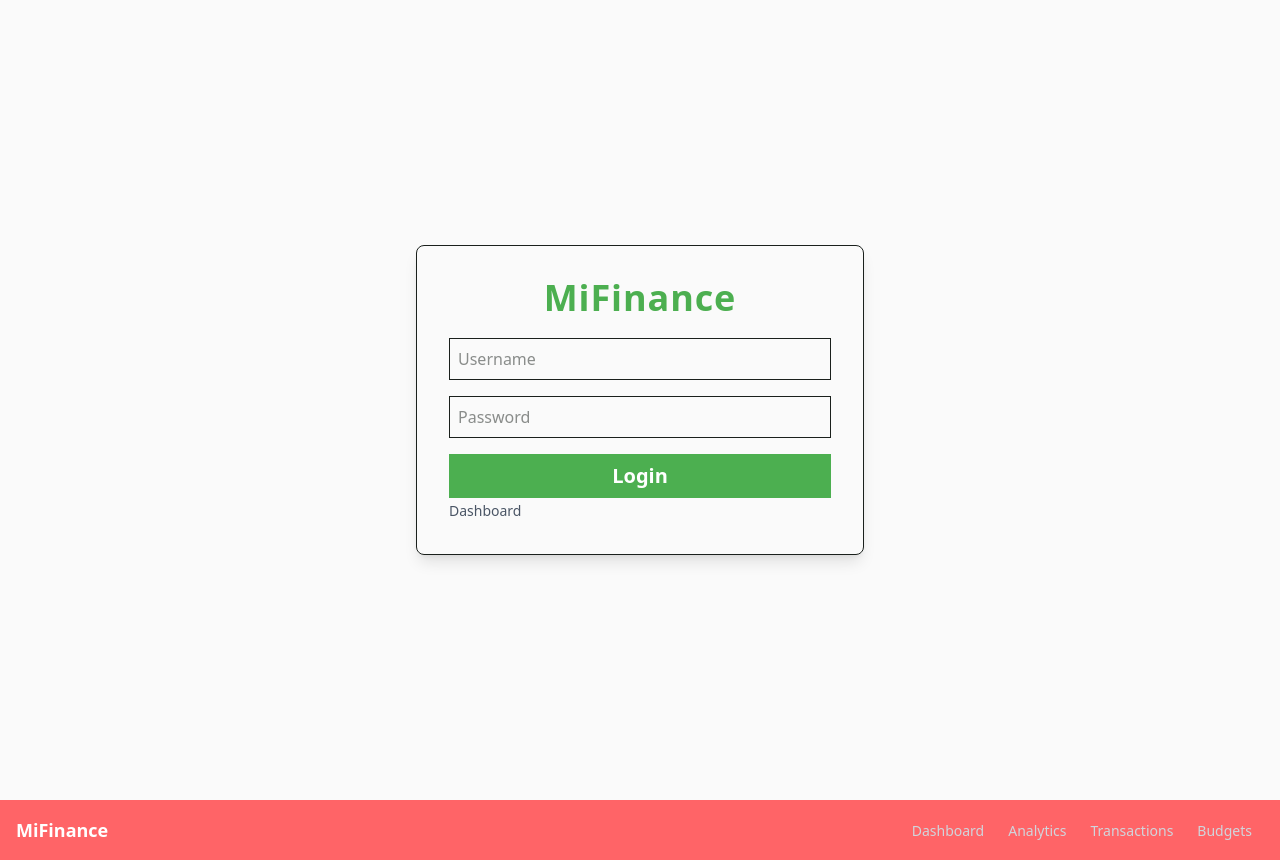
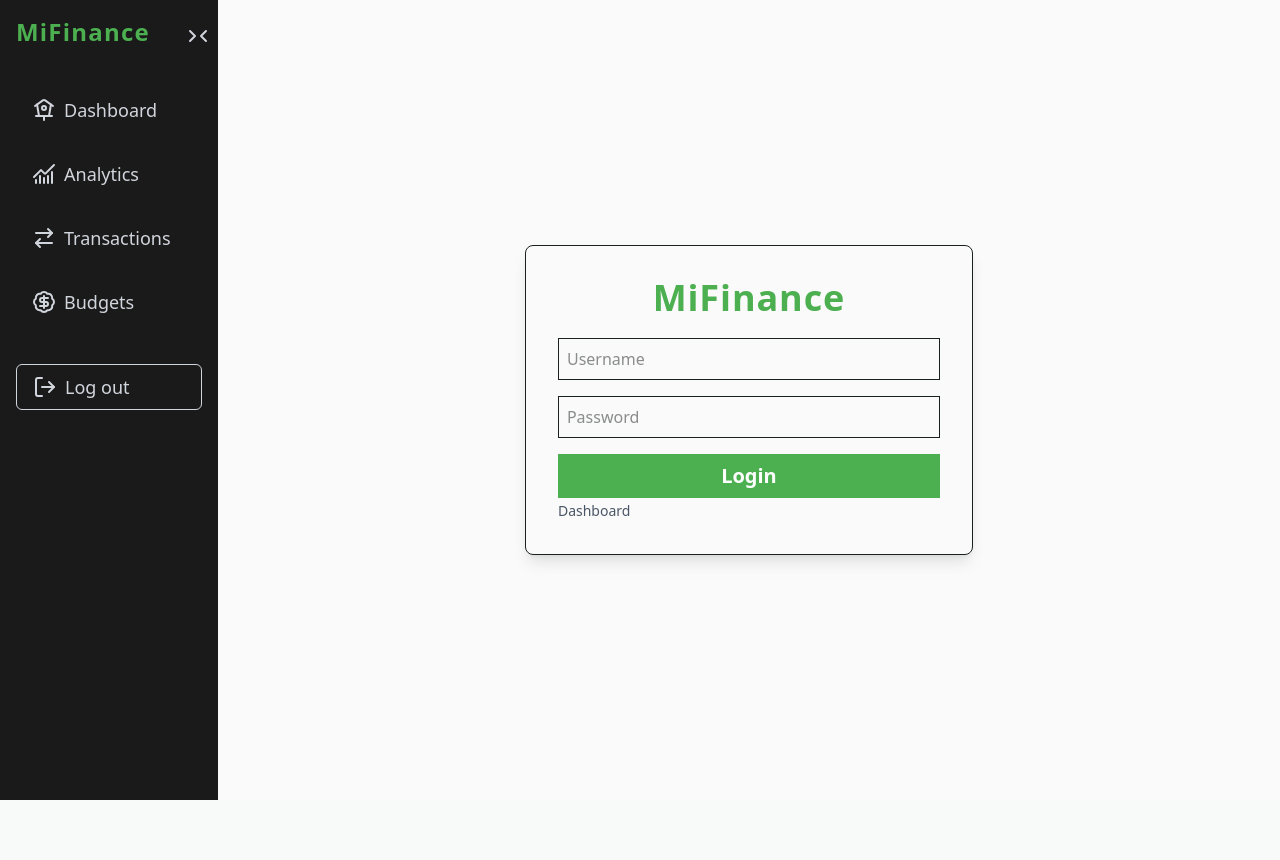
Before and after one commit to Githinji0/MiFinance, a Next.js app in the folder client/: page / in a window 1280 px wide. After the commit the page ends 800 px from the top, so only its background shows below. Built offline with nearby package versions, Linux system fonts and the light colour scheme.

Commit message:
feat: implement sidebar component and update layout; enhance dashboard and analytics pages

```diff
--- a/client/app/analytics/page.tsx
+++ b/client/app/analytics/page.tsx
@@ -1,6 +1,6 @@
 export default function Analytics() {
   return (
-    <div className="flex min-h-screen items-center justify-center bg-zinc-50 font-sans dark:bg-black">
+    <div className="flex min-h-screen items-center justify-center bg-zinc-50 font-sans dark:bg-black w-full">
       <h1 className="text-4xl font-bold text-gray-800 dark:text-gray-200">
         Analytics Page
       </h1>
--- a/client/app/dashboard/page.tsx
+++ b/client/app/dashboard/page.tsx
@@ -1,6 +1,21 @@
-export default function Dashboard(){
-    return(
-        <div className="flex min-h-screen items-center justify-center bg-zinc-50 font-sans dark:bg-black">
-            <h1 className="text-4xl font-bold text-gray-800 dark:text-gray-200">Dashboard Page</h1>
-        </div>
-    )}
+interface User {
+
+  name: string;
+}
+
+export default function Dashboard() {
+  const user: User = { name: "John Doe" };
+  return (
+    <div className="flex flex-col min-h-screen   bg-zinc-50 font-sans dark:bg-black w-full p-10 gap-5">
+      <div className="">
+        <h1 className="text-4xl font-bold text-gray-800 dark:text-gray-200 tracking-wide">
+          Dashboard{" "}
+        </h1>
+        <h3 className="text-xl text-gray-600 dark:text-gray-400">
+          Welcome, {user.name}! here is your financial overview.
+        </h3>
+      </div>
+      <div className="grid lg:grid-cols-2 place-items-center"></div>
+    </div>
+  );
+}
--- a/client/app/globals.css
+++ b/client/app/globals.css
@@ -9,6 +9,10 @@
   --color-text-main: #1A201C;
   --color-text-muted: #5F6D64;
   --color-border: #E0E4E1;
+  --color-gray: #1A1A1A;
+  --color-hover: #2C2C2C;
+
+
 }
 
 /* 🌙 Handle Dark Mode Re-assignment */
--- a/client/app/layout.tsx
+++ b/client/app/layout.tsx
@@ -1,7 +1,8 @@
 import type { Metadata } from "next";
 import { Geist, Geist_Mono } from "next/font/google";
 import "./globals.css";
-import Navbar from "@/components/Navbar";
+import Navbar from "@/components/SideBar";
+import SideBar from "@/components/SideBar";
 
 const geistSans = Geist({
   variable: "--font-geist-sans",
@@ -26,9 +27,10 @@ export default function RootLayout({
   return (
     <html lang="en">
       <body
-        className={`${geistSans.variable} ${geistMono.variable} antialiased`}>
+        className={`${geistSans.variable} ${geistMono.variable} antialiased flex `}>
+        <SideBar />
+
         {children}
-        <Navbar />
       </body>
     </html>
   );
--- a/client/app/page.tsx
+++ b/client/app/page.tsx
@@ -1,32 +1,51 @@
-"use client"
-
+"use client";
 
 import Image from "next/image";
-import { Redirect } from "next";
-import { redirect } from "react-router-dom";
+
 import Link from "next/link";
+import { useRouter } from "next/navigation";
 
 export default function Home() {
+  const RouterProvider = useRouter();
 
-  const handleSubmit =()=>{
-    return redirect("/dashboard")
+  const handleSubmit = () => {
+    let user;
+    if (user) {
+      RouterProvider.push("/dashboard");
+    }
+  };
+  return (
+    <div className="flex w-full min-h-screen items-center justify-center bg-zinc-50 font-sans dark:bg-black">
+      <div className=" border p-8 rounded-lg shadow-lg dark:bg-color-surface w-full max-w-md flex flex-col items-center gap-5">
+        <h1 className="text-4xl font-semibold tracking-wide text-accent">
+          MiFinance
+        </h1>
+        <form action="POST">
+          <input
+            type="text"
+            placeholder="Username"
+            className="border p-2 mb-4 w-full"
+          />
+          <input
+            type="password"
+            placeholder="Password"
+            className="border p-2 mb-4 w-full"
+          />
 
-  }
-  return (
-    <div className="flex min-h-screen items-center justify-center bg-zinc-50 font-sans dark:bg-black">
-      <div className=" border p-8 rounded-lg shadow-lg dark:bg-color-surface w-full max-w-md flex flex-col items-center gap-5">
-        <h1 className="text-4xl font-semibold tracking-wide text-accent">MiFinance</h1>
-        <form action="POST">
-            <input type="text" placeholder="Username" className="border p-2 mb-4 w-full" />
-            <input type="password" placeholder="Password" className="border p-2 mb-4 w-full" />
+          <button
+            onClick={handleSubmit}
+            type="submit"
+            className="bg-accent hover:bg-primary text-white p-2 w-full lg:text-xl font-semibold">
+            Login
+          </button>
 
-            <button onClick={handleSubmit} type="submit" className="bg-accent hover:bg-primary text-white p-2 w-full lg:text-xl font-semibold">Login</button>
-
-            <Link href="/dashboard" className="text-sm text-gray-600 hover:text-gray-800 mt-4">Dashboard</Link>
-
-       </form>
+          <Link
+            href="/dashboard"
+            className="text-sm text-gray-600 hover:text-gray-800 mt-4">
+            Dashboard
+          </Link>
+        </form>
       </div>
-
     </div>
   );
 }
--- /dev/null
+++ b/client/components/DashboardCard.tsx
@@ -0,0 +1,11 @@
+export default function DashboardCard({icon, title, value}: {icon: React.ReactNode, title: string, value: string}) {
+    return(
+        <div className="flex min-h-screen items-center justify-center bg-zinc-50 font-sans dark:bg-black w-full">
+            <div className="text-4xl">{icon}</div>
+            <div className="ml-4">
+                <h2 className="text-xl font-bold text-gray-800 dark:text-gray-200">{title}</h2>
+                <p className="text-2xl font-bold text-gray-600 dark:text-gray-400">KES {value}</p>
+            </div>
+        </div>
+    )
+}
--- a/client/components/Navbar.tsx
+++ /dev/null
@@ -1,34 +0,0 @@
-import Link from "next/link";
-
-
-export default function Navbar() {
-  return (
-    <nav className="bg-red-400 p-4">
-      <div className="container mx-auto flex items-center justify-between">
-        <div className="text-white text-lg font-bold">MiFinance</div>
-        <div>
-          <Link
-            href="/dashboard"
-            className="text-gray-300 hover:text-white px-3 py-2 rounded-md text-sm font-medium">
-            Dashboard
-          </Link>
-          <Link
-            href="/analytics"
-            className="text-gray-300 hover:text-white px-3 py-2 rounded-md text-sm font-medium">
-            Analytics
-          </Link>
-          <Link
-            href="/transactions"
-            className="text-gray-300 hover:text-white px-3 py-2 rounded-md text-sm font-medium">
-            Transactions
-          </Link>
-          <Link
-            href="/budgets"
-            className="text-gray-300 hover:text-white px-3 py-2 rounded-md text-sm font-medium">
-            Budgets
-          </Link>
-        </div>
-      </div>
-    </nav>
-  );
-}
--- /dev/null
+++ b/client/components/SideBar.tsx
@@ -0,0 +1,115 @@
+"use client";
+
+import Link from "next/link";
+
+import {
+  Birdhouse,
+  ChartNoAxesCombined,
+  ArrowRightLeft,
+  BadgeDollarSign,
+  LogOut,
+  ChevronsRightLeft,
+} from "lucide-react";
+
+import { useState } from "react";
+
+export default function SideBar() {
+  const [isCollapsed, setIsCollapsed] = useState<boolean>(false);
+
+  return (
+    <nav
+      className={[
+        "bg-gray p-4 relative h-screen transition-all duration-200 overflow-hidden",
+        isCollapsed ? "w-16" : "w-64",
+      ].join(" ")}
+    >
+      <button
+        type="button"
+        onClick={() => setIsCollapsed((v) => !v)}
+        className="absolute top-4 right-[0] p-2 rounded-full hover:text-accent transition-colors cursor-pointer"
+        aria-label={isCollapsed ? "Expand sidebar" : "Collapse sidebar"}
+      >
+        <ChevronsRightLeft
+          size={24}
+          className="text-gray-300 hover:text-accent transition-colors cursor-pointer"
+        />
+      </button>
+
+      <div className="container mx-auto flex items-center justify-between flex-col gap-10">
+        {/* Brand */}
+        <div className="text-white text-lg font-semibold tracking-wide w-full">
+          <Link
+            href="/"
+            className={[
+              "text-accent tracking-wider text-2xl flex items-center gap-2",
+              isCollapsed ? "justify-center" : "",
+            ].join(" ")}
+          >
+            {!isCollapsed ? "MiFinance" : "Mi"}
+          </Link>
+        </div>
+
+        {/* Links */}
+        <div className="flex flex-col gap-5 w-full">
+          <Link
+            href="/dashboard"
+            className={[
+              "text-gray-300 hover:bg-hover px-3 py-2 rounded-md text-lg font-medium w-full flex gap-2 items-center",
+              isCollapsed ? "justify-center px-0" : "",
+            ].join(" ")}
+          >
+            <Birdhouse className={isCollapsed ? "" : "ml-1"} size={24} />
+            {!isCollapsed && "Dashboard"}
+          </Link>
+
+          <Link
+            href="/analytics"
+            className={[
+              "text-gray-300 hover:bg-hover px-3 py-2 rounded-md text-lg font-medium w-full flex gap-2 items-center",
+              isCollapsed ? "justify-center px-0" : "",
+            ].join(" ")}
+          >
+            <ChartNoAxesCombined className={isCollapsed ? "" : "ml-1"} size={24} />
+            {!isCollapsed && "Analytics"}
+          </Link>
+
+          <Link
+            href="/transactions"
+            className={[
+              "text-gray-300 hover:bg-hover px-3 py-2 rounded-md text-lg font-medium w-full flex gap-2 items-center",
+              isCollapsed ? "justify-center px-0" : "",
+            ].join(" ")}
+          >
+            <ArrowRightLeft className={isCollapsed ? "" : "ml-1"} size={24} />
+            {!isCollapsed && "Transactions"}
+          </Link>
+
+          <Link
+            href="/budgets"
+            className={[
+              "text-gray-300 hover:bg-hover px-3 py-2 rounded-md text-lg font-medium w-full flex gap-2 items-center",
+              isCollapsed ? "justify-center px-0" : "",
+            ].join(" ")}
+          >
+            <BadgeDollarSign className={isCollapsed ? "" : "ml-1"} size={24} />
+            {!isCollapsed && "Budgets"}
+          </Link>
+        </div>
+
+        {/* Logout */}
+        <div className="w-full">
+          <Link
+            href="/settings"
+            className={[
+              "text-gray-300 hover:text-red-400 px-3 py-2 rounded-md text-lg font-medium w-full flex gap-2 items-center border",
+              isCollapsed ? "justify-center px-0" : "",
+            ].join(" ")}
+          >
+            <LogOut className={isCollapsed ? "" : "ml-1"} size={24} />
+            {!isCollapsed && "Log out"}
+          </Link>
+        </div>
+      </div>
+    </nav>
+  );
+}
--- a/client/package.json
+++ b/client/package.json
@@ -9,6 +9,8 @@
     "lint": "eslint"
   },
   "dependencies": {
+    "lucide": "^0.577.0",
+    "lucide-react": "^0.577.0",
     "next": "16.1.6",
     "react": "19.2.3",
     "react-dom": "19.2.3",
```
Also changed, not shown: 1 other file (tests, documents, lock files or other folders).
